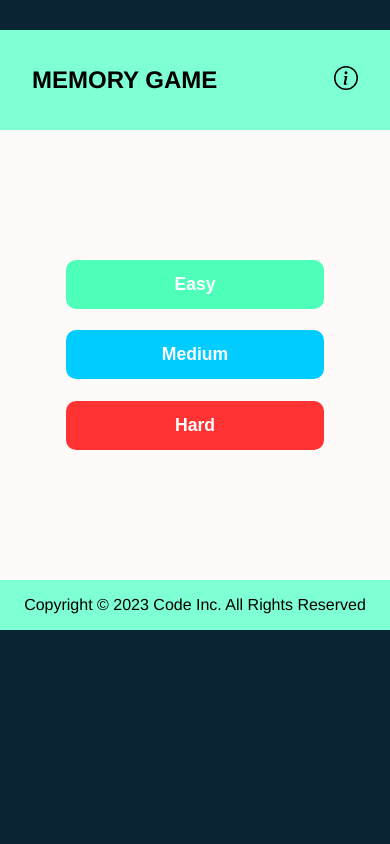
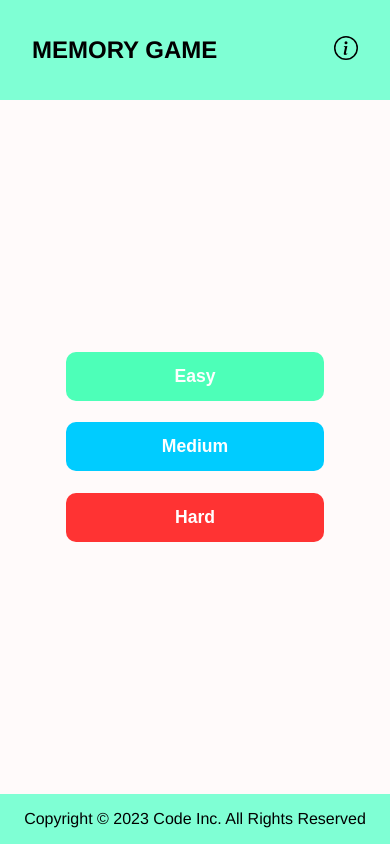
Before and after one commit to NuraddinSh/memory-game, a React (Create React App) app: page / in a window 390 px wide. Built offline with nearby package versions, Linux system fonts and the light colour scheme.

Commit message:
Added CSS for mobile

```diff
--- a/src/App.css
+++ b/src/App.css
@@ -128,3 +128,12 @@ button:hover {
     padding: 1em;
     background-color: aquamarine;
 }
+@media screen and (max-width: 600px) {
+    .main-page {
+        display: flex;
+        justify-content: space-between;
+        height: 100vh;
+        width: auto;
+        margin: 0;
+    }
+}
```
